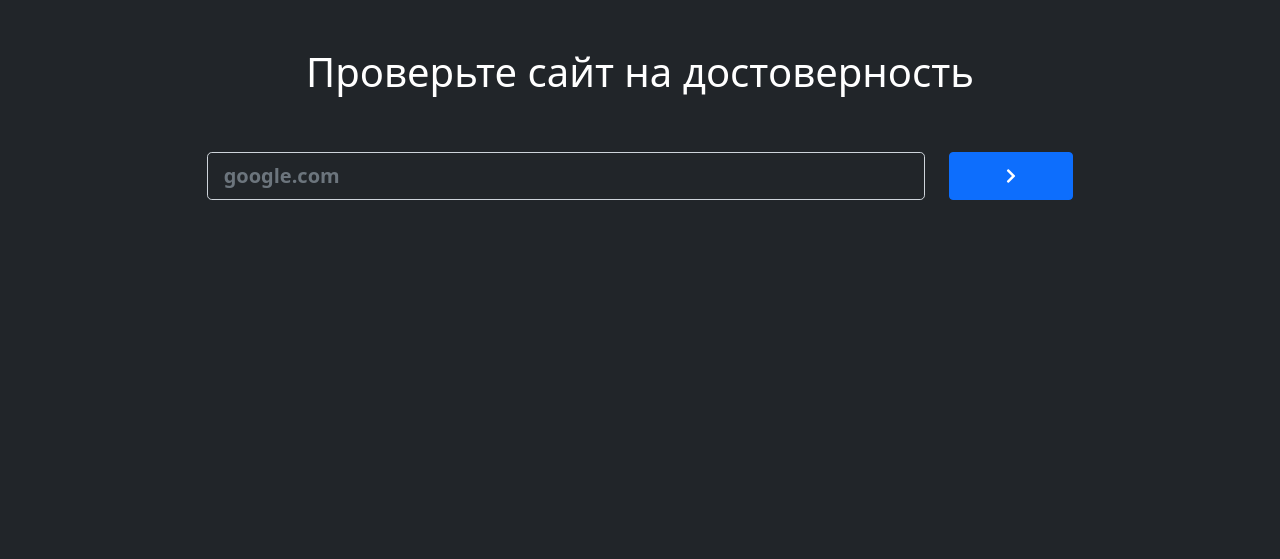
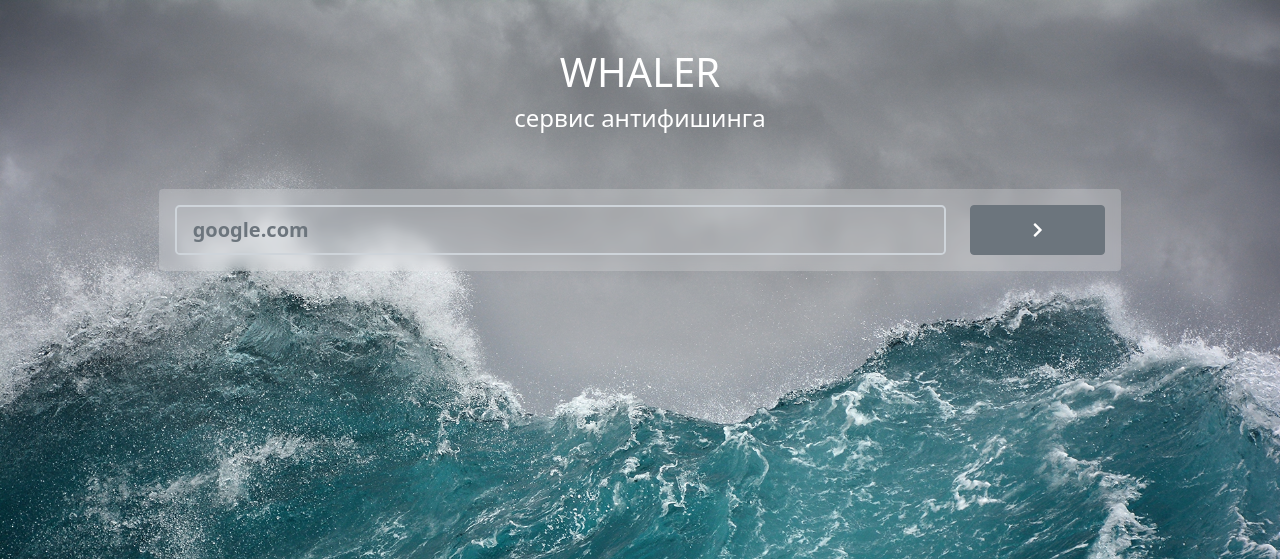
Before and after one commit to Krasnopolskiy/whaler, a Django app: page / in a window 1280 px wide. Shown: the top 559 px of the page. Run offline with Django 3.2, Linux system fonts and the light colour scheme.

Commit message:
Improve design

```diff
--- a/main/static/style.css
+++ b/main/static/style.css
@@ -1,13 +1,30 @@
 body {
-    color: #fff !important;
+    background-image: url("/static/background.jpg");
+    background-repeat: no-repeat;
+    background-size: cover;
+    background-attachment: fixed;
+}
+
+.title {
+    color: #fff;
+}
+
+.bg-blur {
+    backdrop-filter: blur(4px);
+    background-color: rgba(255, 255, 255, 0.2);
 }
 
 input[name="address"] {
     background-color: rgba(0, 0, 0, 0);
-    color: #fff;
+    color: #000;
     font-weight: 600;
+    border-width: 2px;
 }
 
 .table {
-    color: #fff;
+    font-weight: 700;
 }
+
+tr {
+    border-bottom: 1px solid #000;
+}
--- a/main/templates/index.html
+++ b/main/templates/index.html
@@ -21,13 +21,15 @@
 <body class="bg-dark">
     <div class="container-fluid">
         <div class="row p-5">
-            <div class="col">
-                <h1 class="text-center">Проверьте сайт на достоверность</h1>
+            <div class="col title">
+                <h1 class="text-center text-uppercase">Whaler</h1>
+                <h4 class="text-center">сервис антифишинга</h4>
             </div>
         </div>
         <div class="row d-flex justify-content-center p-5 pt-0">
             <div class="col-10">
-                <form class="p-5 pt-0" method="post">
+                <div class="bg-blur rounded p-3">
+                    <form method="post">
                         {% csrf_token %}
                         <div class="row">
                             <div class="col-10">
@@ -35,7 +37,7 @@
                                     placeholder="google.com">
                             </div>
                             <div class="col-2 d-grid">
-                            <button type="submit" class="btn btn-primary fs-6">
+                                <button type="submit" class="btn btn-secondary fs-6">
                                     <i class="fas fa-chevron-right"></i>
                                 </button>
                             </div>
@@ -43,9 +45,11 @@
                     </form>
                 </div>
             </div>
-        <div class="row d-flex justify-content-center px-5">
+        </div>
+        {% if result %}
+        <div class="row d-flex justify-content-center px-5 pb-5">
             <div class="col">
-                {% if result %}
+                <div class="bg-blur rounded p-3">
                     <table class="table">
                         <thead>
                             <tr>
@@ -74,14 +78,17 @@
                             {% endfor %}
                         </tbody>
                     </table>
-                <h4 class="display-6 text-end my-5">Итоговая оценка: <span
+                    <h4 class="text-end my-5">Итоговая оценка: <span
                             class="font-monospace">{{ result.overall }}%</span></h4>
-                <div class="col d-grid my-5">
-                    <button class="btn btn-danger">Отметить как фишинг</button>
+                    <div class="row d-flex justify-content-center">
+                        <div class="col-4 d-grid mt-5">
+                            <button class="btn btn-dark">Отметить как фишинг</button>
+                        </div>
+                    </div>
+                </div>
+            </div>
         </div>
         {% endif %}
-            </div>
-        </div>
     </div>
     <script src="https://cdn.jsdelivr.net/npm/bootstrap@5.1.0/dist/js/bootstrap.bundle.min.js"
         integrity="sha384-U1DAWAznBHeqEIlVSCgzq+c9gqGAJn5c/t99JyeKa9xxaYpSvHU5awsuZVVFIhvj" crossorigin="anonymous">
```
Also changed, not shown: main/static/background.jpg (added). Lines whose indentation alone changed are shown as unchanged.
